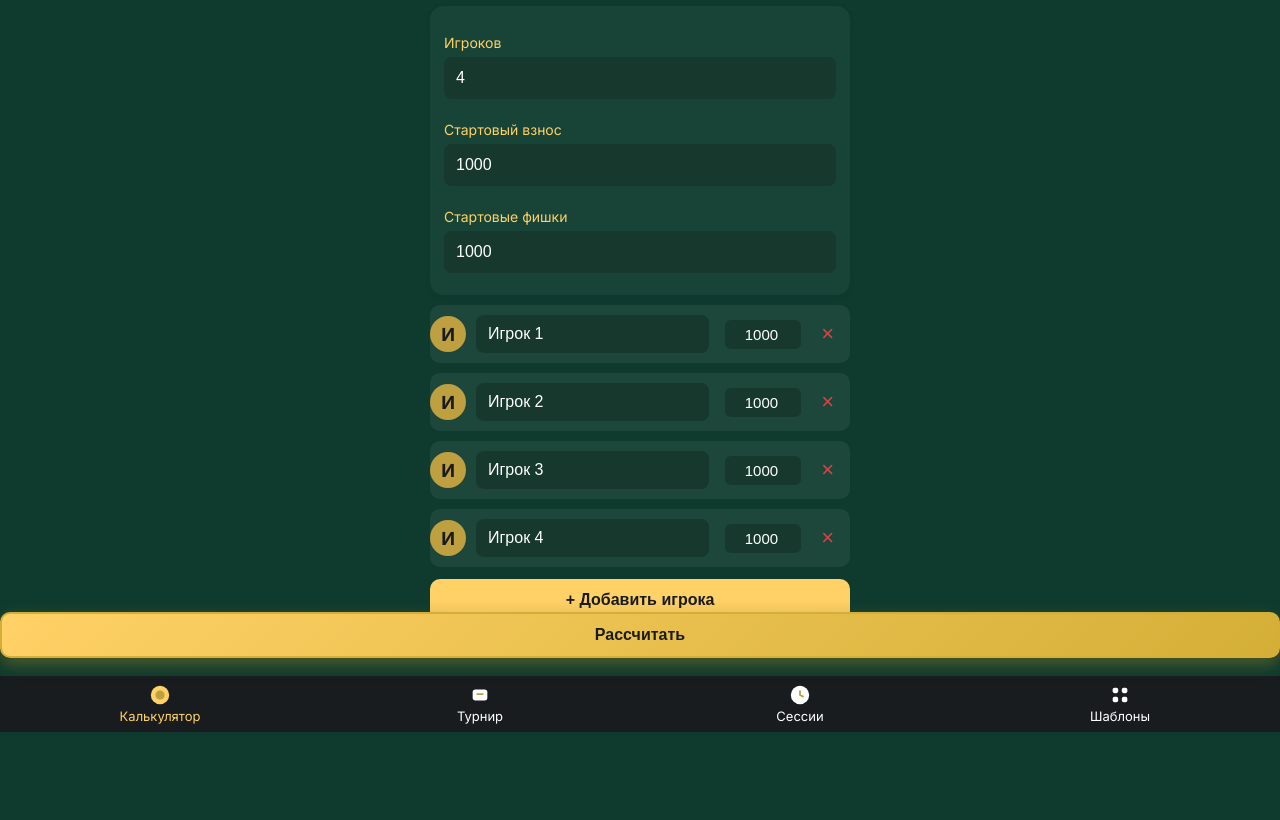
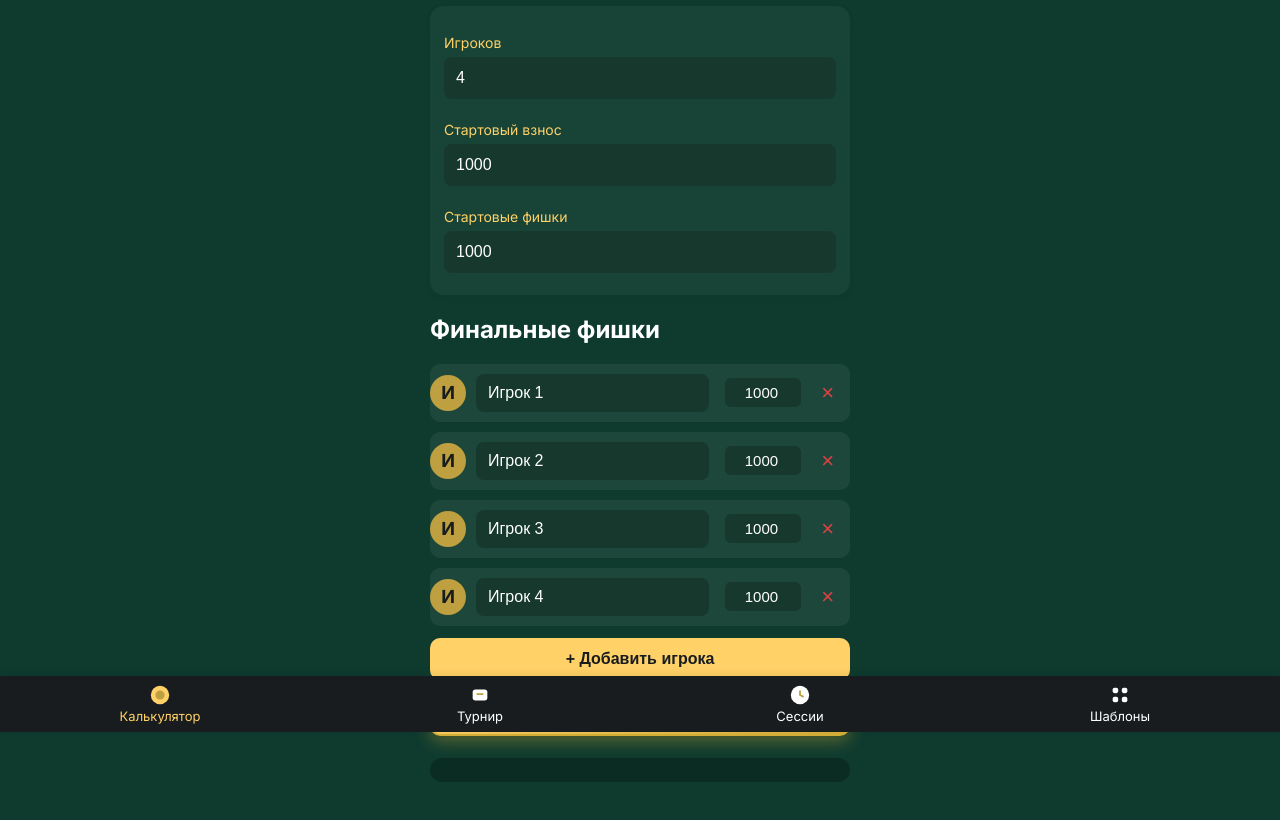
Before and after one commit to grepchat/my-chip-poker, a website: page index.html in a window 1280 px wide. Shown: the part 68-888 px from the top of the page. Before the commit the page ends 800 px from the top, so only its background shows below. Drawn offline with Linux system fonts and the light colour scheme.

Commit message:
new design 1.01

```diff
--- a/index.html
+++ b/index.html
@@ -3,7 +3,7 @@
 <head>
   <meta charset="UTF-8">
   <meta name="viewport" content="width=device-width, initial-scale=1.0">
-  <title>PMC — Калькулятор фишек</title>
+  <title>PMC — Калькулятор</title>
   <link href="https://fonts.googleapis.com/css?family=Inter:400,700&display=swap" rel="stylesheet">
   <link rel="stylesheet" href="style.css">
 </head>
@@ -24,14 +24,16 @@
       <label for="startChips">Стартовые фишки</label>
       <input type="number" inputmode="numeric" id="startChips" value="1000">
     </section>
-    <section class="players-list" id="playersList">
-      <!-- игроки будут добавляться динамически -->
-    </section>
+
+    <h2 class="section-title">Финальные фишки</h2>
+    <section class="players-list" id="playersList"></section>
+
     <button class="add-player-btn" id="addPlayerBtn">+ Добавить игрока</button>
+    <button class="add-player-btn" id="computeBtn">Начать расчет</button>
+
+    <section id="results" class="results" aria-live="polite" style="margin-top:12px;"></section>
   </div>
-  <div class="sticky-cta">
-    <button id="computeBtn">Рассчитать</button>
-  </div>
+
   <nav class="bottom-nav">
     <a href="calculator.html" class="bottom-nav-btn active">
       <svg viewBox="0 0 24 24"><circle cx="12" cy="12" r="10"/><circle cx="12" cy="12" r="5" fill="#bfa040"/></svg>
@@ -50,6 +52,7 @@
       Шаблоны
     </a>
   </nav>
+
   <script src="main.js"></script>
 </body>
 </html>
```
